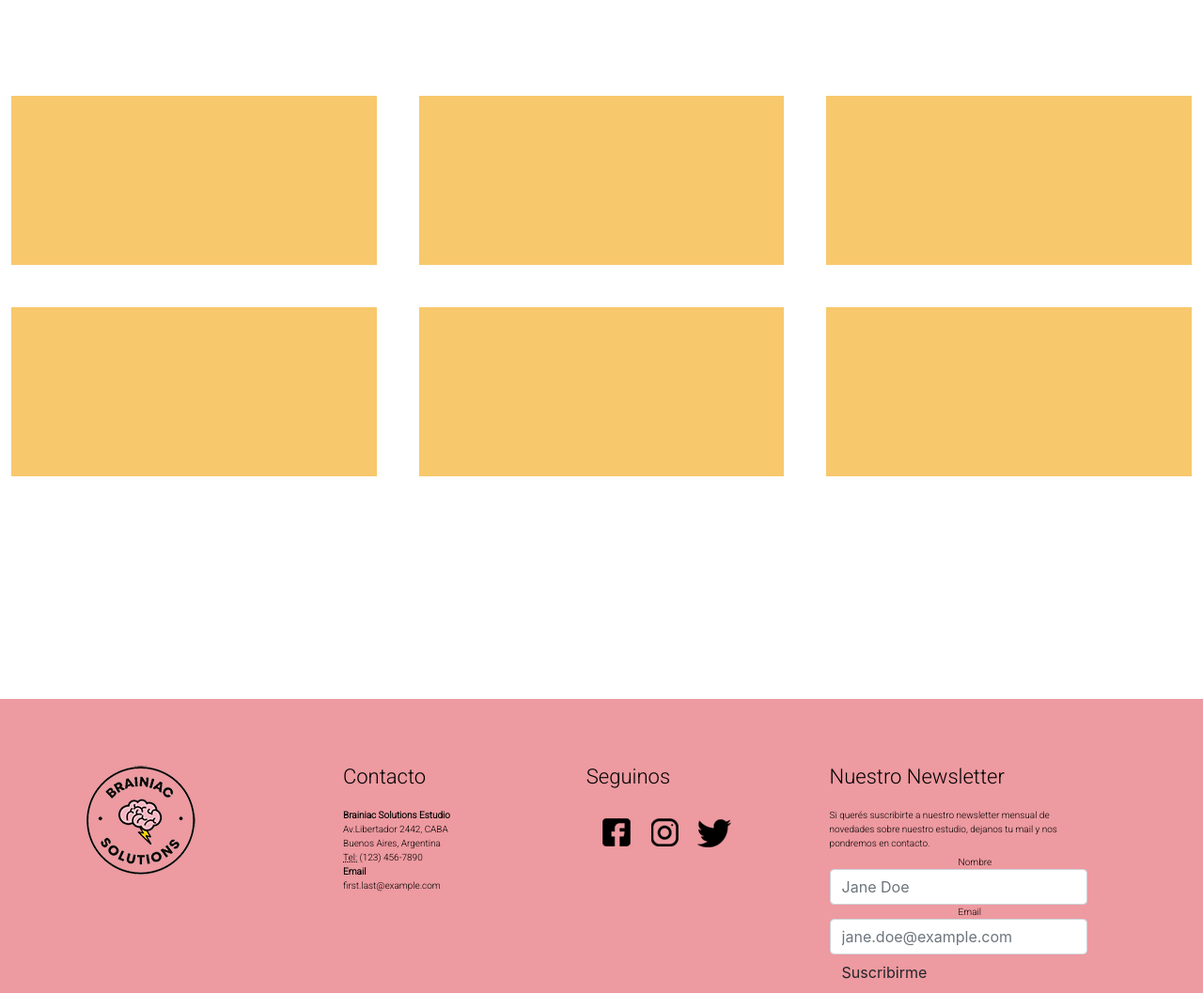
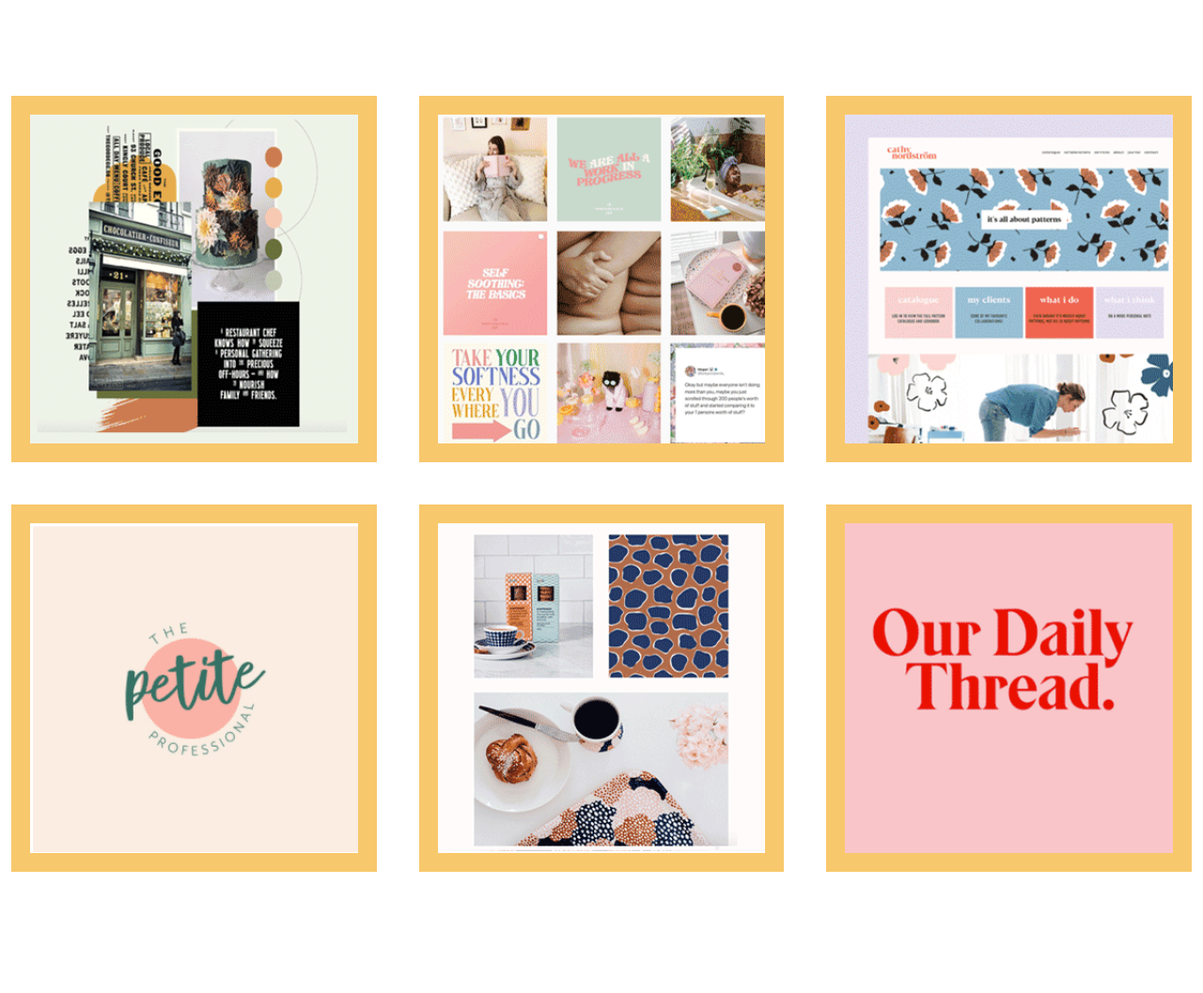
Before and after one commit to BelenPuerta/brainiac-solutions, a website: page servicios.html in a window 1280 px wide. Shown: the part 1620-2677 px from the top of the page at 94% size. Drawn offline with nearby package versions, Linux system fonts and the light colour scheme; a web font is replaced by a local one.

Commit message:
estilos de servicios

```diff
--- a/servicios.html
+++ b/servicios.html
@@ -98,22 +98,22 @@
             <section>
                 <div class="grid-container-gifs">
                     <div class="gifUno">
-                        <a href="" title=""></a>
+                        <img width="100%" height="100%" src="imagenes/identidad.gif">
                     </div>
                     <div class="gifDos">
-                        <a href="" title=""></a>
+                        <img width="100%" height="100%" src="imagenes/redes.gif">
                     </div>
                     <div class="gifTres">
-                        <a href="" title=""></a>
+                        <img width="100%" height="100%" src="imagenes/webs.gif">
                     </div>
                     <div class="gifCuatro">
-                        <a href="" title=""></a>
+                        <img width="100%" height="100%" src="imagenes/graphiclogo.gif">
                     </div>
                     <div class="gifCinco">
-                        <a href="" title=""></a>
+                        <img width="100%" height="100%" src="imagenes/patterns.gif">
                     </div>
                     <div class="gifSeis">
-                        <a href="" title=""></a>
+                        <img width="100%" height="100%" src="imagenes/graphicweb.gif">
                     </div>
                 </div>
             </section>
```
Also changed, not shown: sobremi.html (+3 -2 lines), imagenes/graphiclogo.gif (added), imagenes/graphicweb.gif (added), imagenes/identidad.gif (added), imagenes/patterns.gif (added), imagenes/redes.gif (added), imagenes/webs.gif (added).
